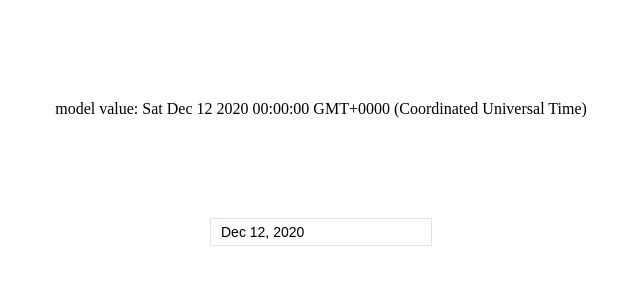
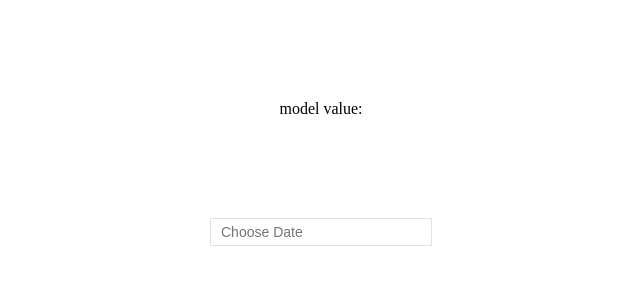
Before and after one commit to bansalss001/ngx-moderndatepicker, an Angular app: page / in a window 1280 px wide. Shown: the top 300 px of the page, without its empty margins (319-959 px from the left). Built offline with nearby package versions, Linux system fonts and the light colour scheme.

Commit message:
Minor Fixes

```diff
--- a/src/app/app.component.ts
+++ b/src/app/app.component.ts
@@ -1,8 +1,6 @@
 import { Component } from '@angular/core';
 import {ModernDatePickerOptions} from '../ngx-moderndatepicker/component/ngx-moderndatepicker.component';
 import * as enLocale from 'date-fns/locale/en';
-import * as frLocale from 'date-fns/locale/fr';
-
 @Component({
   selector: 'app-root',
   templateUrl: './app.component.html',
@@ -13,9 +11,9 @@ export class AppComponent {
   options: ModernDatePickerOptions = {
     locale: enLocale,
     minDate: new Date('11/11/2018'),
-    maxDate: new Date('12/12/2018')
+    maxDate: new Date('11/11/2030'),
+    placeholder: 'Choose Date'
   };
   constructor() {
-    this.date = new Date('12/12/2020');
   }
 }
```
Also changed, not shown: package.json (+12 -12 lines), src/assets/Screenshot 2021-06-11 at 11.00.41 AM.png (added), 1 other file (tests, documents, lock files or other folders).
